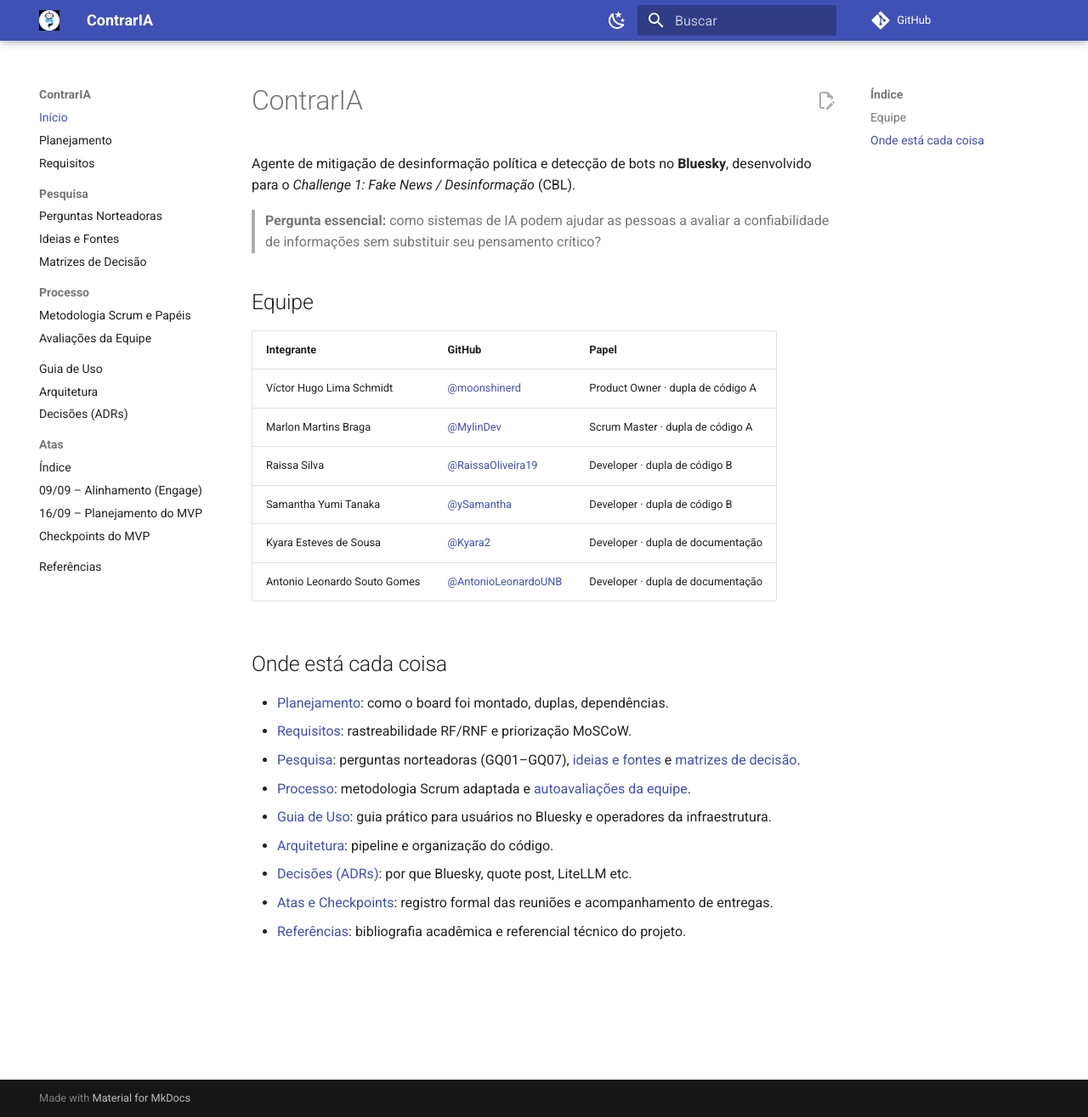
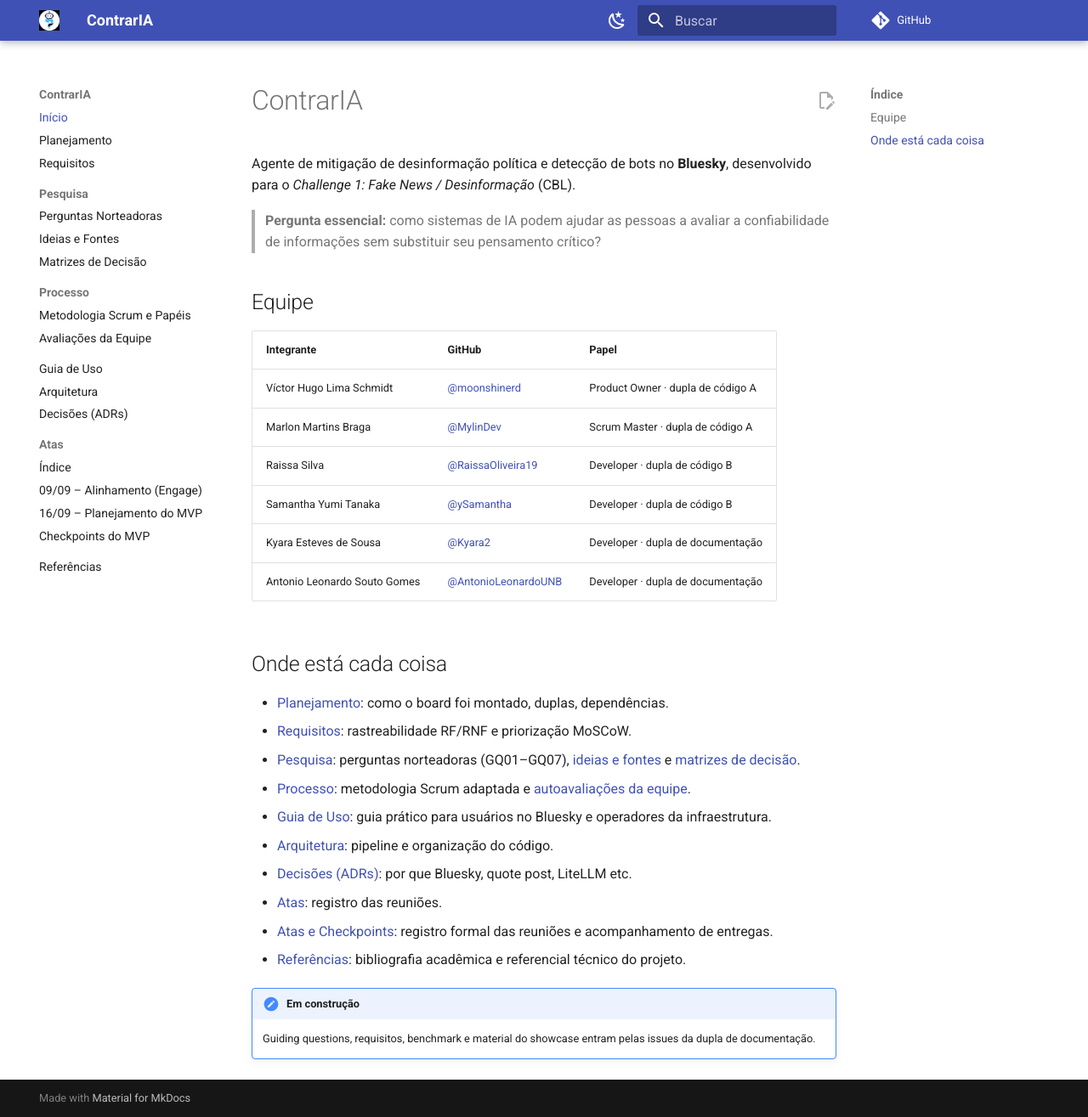
Before and after one commit to moonshinerd/ContrarIA, an MkDocs documentation site: the page built from docs/index.md, in a window 1280 px wide and 1315 px high. Shown: the whole window at 85% size. Built offline with MkDocs 1.6.1 and Material for MkDocs 9.7.7, drawn with Linux system fonts in a browser that asks for light colours; comment, search, counter and statistics services are not loaded.

```diff
--- a/docs/index.md
+++ b/docs/index.md
@@ -24,5 +24,9 @@
 - [Guia de Uso](guia-de-uso.md): guia prático para usuários no Bluesky e operadores da infraestrutura.
 - [Arquitetura](arquitetura/index.md): pipeline e organização do código.
 - [Decisões (ADRs)](adr/index.md): por que Bluesky, quote post, LiteLLM etc.
+- [Atas](atas/index.md): registro das reuniões.
 - [Atas e Checkpoints](atas/index.md): registro formal das reuniões e acompanhamento de entregas.
 - [Referências](referencias.md): bibliografia acadêmica e referencial técnico do projeto.
+
+!!! note "Em construção"
+    Guiding questions, requisitos, benchmark e material do showcase entram pelas issues da dupla de documentação.
```
Also changed, not shown: docs/guia-de-uso.md (line endings or trailing spaces), docs/pesquisa/ideias-e-fontes.md (line endings or trailing spaces).
